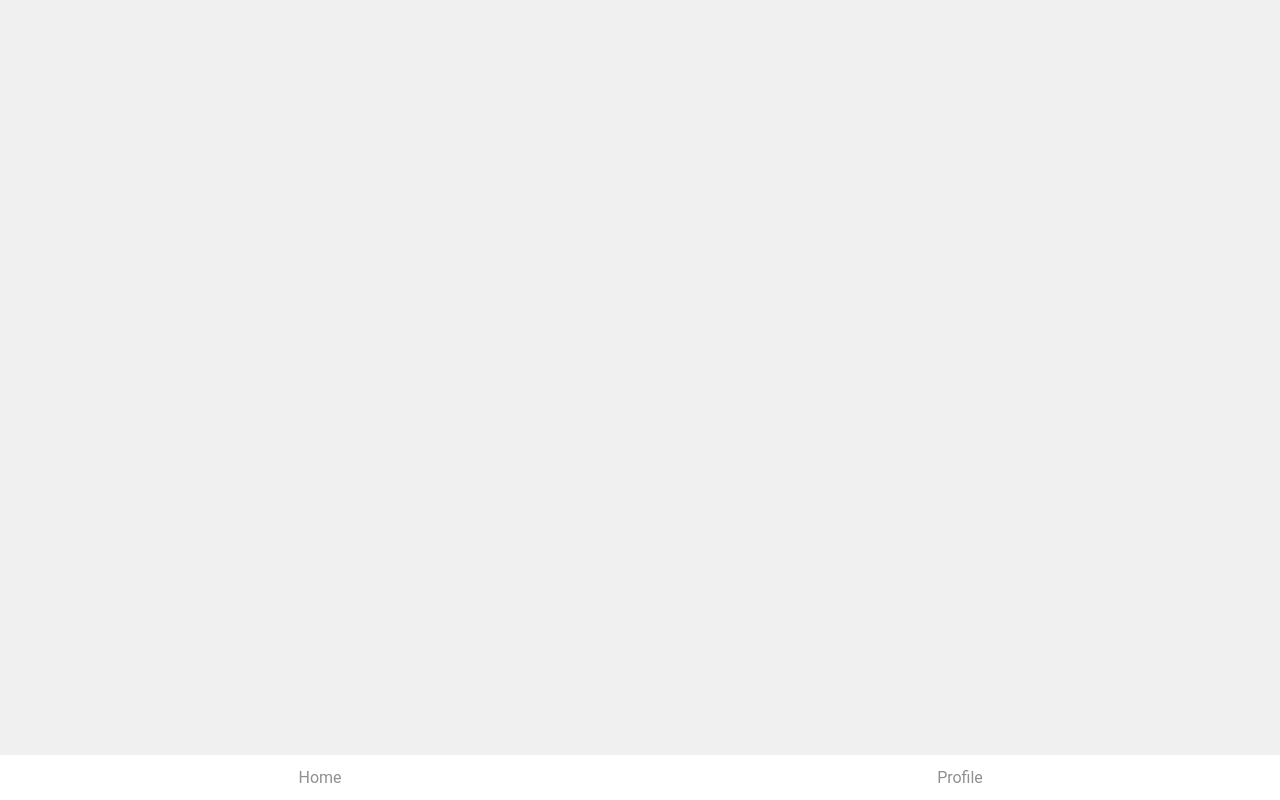
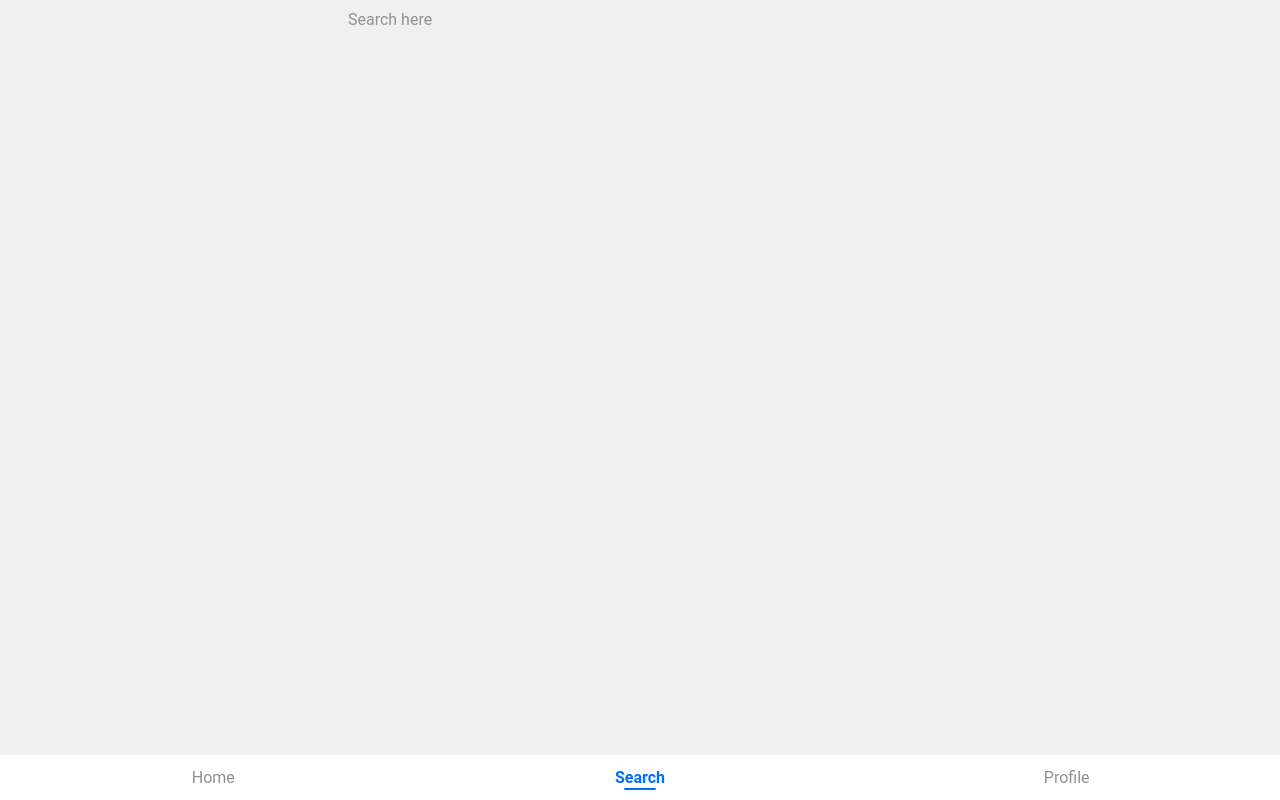
Before and after one commit to MohammadDanishJ/React-Shop, a React (Create React App) app: page /search in a window 1280 px wide. Before the commit this address had no page. Built offline with nearby package versions, Linux system fonts and the light colour scheme.

Commit message:
added search page

```diff
--- a/src/App.js
+++ b/src/App.js
@@ -3,6 +3,7 @@ import Home from './pages/home';
 import Profile from './pages/profile';
 import Navbar from './components/navbar/navbar.component';
 import Shop from './pages/shop';
+import Search from './pages/search';
 
 function App() {
   return (
@@ -15,6 +16,7 @@ function App() {
         <Route path='/profile' element={<Profile />} />
         <Route path='/shop' element={<Shop />} />
         <Route path='/shop/:sname' element={<Shop />} />
+        <Route path='/search' element={<Search/>} />
       </Routes>
     </Router>
   );
--- a/src/data/index.js
+++ b/src/data/index.js
@@ -3,6 +3,10 @@ export const pages = [
     {
         title: 'Home',
         path: '/home',
+    },
+    {
+        title: 'Search',
+        path: '/search'
     },
     {
         title: 'Profile',
--- /dev/null
+++ b/src/pages/search/index.jsx
@@ -0,0 +1,12 @@
+import React from 'react';
+import Container from '../../components/container/container.component';
+
+const Search = () => {
+    return (
+        <Container>
+            <div>Search here</div>
+        </Container>
+    );
+};
+
+export default Search;
```
